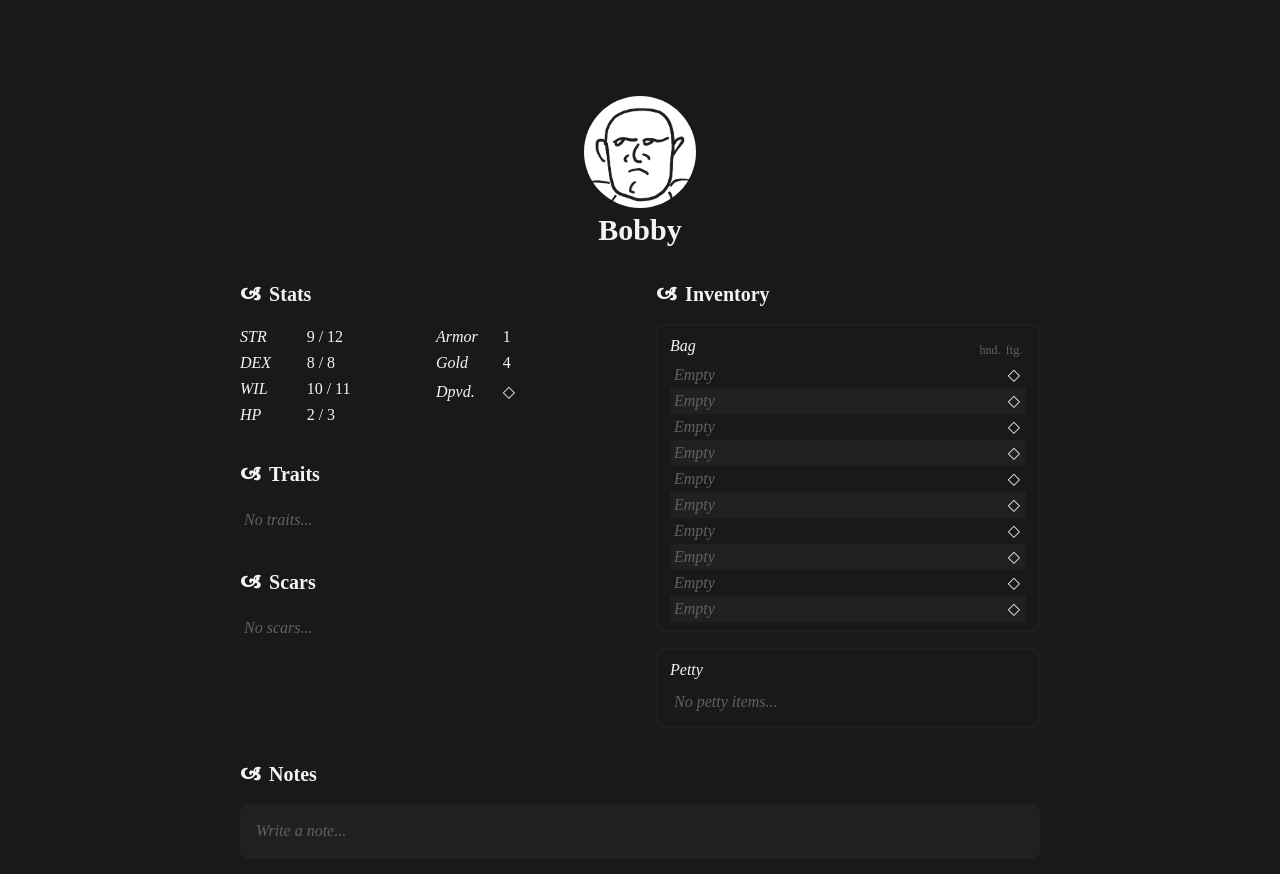
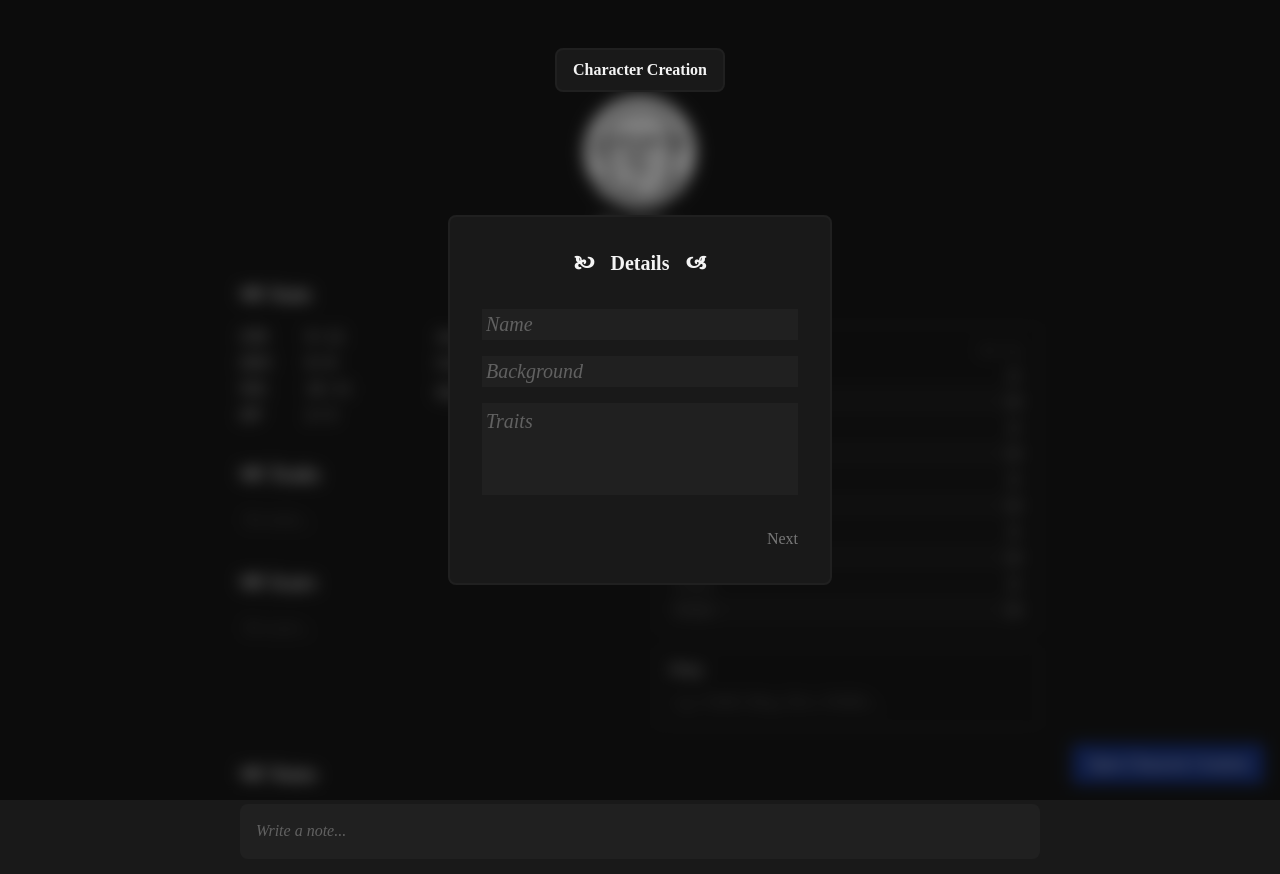
Before and after one commit to SyafiqSyech/char-sheet, a Vue app: page / in a window 1280 px wide. Shown: the top 874 px of the page. Built offline with nearby package versions, Linux system fonts and the light colour scheme; a web font is replaced by a local one.

Commit message:
made character creation popup ui

```diff
--- a/src/App.vue
+++ b/src/App.vue
@@ -22,9 +22,19 @@
     <Notes />
 
   </div>
+
+  <CharacterCreation v-if="showCharacterCreation" @close="showCharacterCreation = false" />
+  <button
+    class="fixed bottom-4 right-4 bg-blue-900 text-white px-4 py-2 rounded shadow"
+    @click="showCharacterCreation = true"
+  >
+    Open Character Creation
+  </button>
+
 </template>
 
 <script setup lang="ts">
+import { ref } from 'vue';
 import image from './assets/bob.png';
 
 import Profile from './sections/Profile.vue';
@@ -33,4 +43,8 @@ import Traits from './sections/Traits.vue';
 import Scars from './sections/Scars.vue';
 import Inventory from './sections/Inventory.vue';
 import Notes from './sections/Notes.vue';
+
+import CharacterCreation from './components/popups/CharacterCreation.vue';
+
+const showCharacterCreation = ref(true);
 </script>
--- a/src/components/inputs/TextAreaInput.vue
+++ b/src/components/inputs/TextAreaInput.vue
@@ -6,7 +6,7 @@
       @input="handleInput"
       ref="textAreaInput"
       class="input text-area-input p-1 w-full overflow-x-hidden"
-      rows="1"
+      :rows="initHeight"
       spellcheck="false"
       autocorrect="off"
       autocomplete="off"
@@ -28,6 +28,10 @@ export default {
     maxChars: {
       type: Number,
       default: null
+    },
+    initHeight: {
+      type: Number,
+      default: 1
     },
     maxHeight: {
       type: Boolean,
--- a/src/components/inputs/TextInput.vue
+++ b/src/components/inputs/TextInput.vue
@@ -2,11 +2,11 @@
   <div>
     <input
       type="text"
-      :placeholder="placeholder"
+      :placeholder="disable ? '' : placeholder"
       v-model="content"
       @input="handleInput"
       ref="textInput"
-      :class="`input p-1 w-full h-full disabled:hover:!bg-transparent disabled:text-tertiary disabled:line-through ${textEnd ? 'text-end' : ''}`"
+      :class="`input p-1 w-full h-full disabled:hover:!bg-transparent disabled:line-through ${textEnd ? 'text-end' : ''}`"
       rows="1"
       spellcheck="false"
       autocorrect="off"
--- /dev/null
+++ b/src/components/popups/CharacterCreation.vue
@@ -0,0 +1,154 @@
+<template>
+  <div
+    class="z-20 top-0 left-0 w-full h-full flex justify-center items-center bg-black/50 backdrop-blur-sm fixed"
+    @click.self="$emit('close')"
+  >
+
+    <div class="text-center absolute top-12 py-2 px-4 bg-bg-primary rounded-lg border-2 border-bg-secondary font-semibold">
+      Character Creation
+    </div>
+
+    <div class="w-96 p-8 bg-bg-primary rounded-lg border-2 border-bg-secondary">
+
+      <div v-if="step === 1">
+        <div class="flex justify-center text-xl font-semibold gap-4">
+          <div>🙤</div>
+          <div>Details</div>
+          <div>🙦</div>
+        </div>
+        <div class="flex flex-col gap-4 my-8">
+          <TextInput class="bg-bg-secondary text-xl" placeholder="Name" v-model="form.name" />
+          <TextInput class="bg-bg-secondary text-xl" placeholder="Background" v-model="form.background" />
+          <TextAreaInput class="bg-bg-secondary text-xl" placeholder="Traits" :initHeight="3" v-model="form.traits"  />
+        </div>
+      </div>
+
+      <div v-if="step === 2">
+        <div class="flex justify-center text-xl font-semibold gap-4">
+          <div>🙤</div>
+          <div>Stats</div>
+          <div>🙦</div>
+        </div>
+        <div class="grid grid-cols-3 gap-4 my-8 text-lg">
+          <TextInput class="bg-bg-secondary" placeholder="STR" v-model="form.str" />
+          <TextInput class="bg-bg-secondary" placeholder="DEX" v-model="form.dex" />
+          <TextInput class="bg-bg-secondary" placeholder="WIL" v-model="form.wil" />
+          <TextInput class="bg-bg-secondary" placeholder="HP" v-model="form.hp" />
+          <TextInput class="bg-bg-secondary" placeholder="Armor" v-model="form.armor" />
+          <TextInput class="bg-bg-secondary" placeholder="Gold" v-model="form.gold" />
+        </div>
+      </div>
+
+      <div v-if="step === 3">
+        <div class="flex justify-center text-xl font-semibold gap-4">
+          <div>🙤</div>
+          <div>Inventory</div>
+          <div>🙦</div>
+        </div>
+        <div class="flex flex-col gap-4 my-8">
+          <div>
+            <div class="italic mb-1">Bag</div>
+            <div class="flex flex-col gap-2">
+              <template v-for="i in bagItems.length" :key="i - 1">
+                <TextInput
+                  class="bg-bg-secondary"
+                  placeholder="Empty"
+                  v-model="bagItems[i - 1]"
+                />
+              </template>
+              <div class="flex gap-2">
+                <div
+                  v-if="bagItems.length > 1"
+                  class="flex-1 text-[#787878] !text-sm py-1 px-3 text-center hover:bg-bg-secondary border-2 border-bg-secondary rounded-full cursor-pointer select-none"
+                  @click="removeItem"
+                >
+                  - Remove Item
+                </div>
+                <div
+                  v-if="bagItems.length < 10"
+                  class="flex-1 text-[#787878] !text-sm py-1 px-3 text-center hover:bg-bg-secondary border-2 border-bg-secondary rounded-full cursor-pointer select-none"
+                  @click="addItem"
+                >
+                  + Add Item
+                </div>
+              </div>
+            </div>
+          </div>
+          <div>
+            <div class="italic mb-1">Petty</div>
+            <TextAreaInput class="bg-bg-secondary" placeholder="e.g. Chalk, Ring, Dice, Pebble..." />
+          </div>
+        </div>
+      </div>
+
+      <div class="flex justify-between items-center text-secondary">
+        <button
+          class="hover:text-primary cursor-pointer"
+          :disabled="step === 1"
+          @click="prevStep"
+        >
+          <span v-if="step !== 1">Back</span>
+        </button>
+        <button
+          class="hover:text-primary cursor-pointer"
+          @click="nextStep"
+        >
+          {{ step === maxStep ? 'Finish' : 'Next' }}
+        </button>
+      </div>
+
+    </div>
+
+  </div>
+</template>
+
+<script setup lang="ts">
+import { ref } from 'vue';
+import TextInput from '../inputs/TextInput.vue';
+import TextAreaInput from '../inputs/TextAreaInput.vue';
+
+const step = ref(1);
+const maxStep = 3;
+
+const bagItems = ref<string[]>(['']);
+
+const form = ref({
+  name: '',
+  background: '',
+  traits: '',
+  str: '',
+  dex: '',
+  wil: '',
+  hp: '',
+  armor: '',
+  gold: '',
+  inventory: {
+    bag: [],
+    petty: '',
+  }
+});
+
+function nextStep() {
+  if (step.value < maxStep) {
+    step.value++;
+  } else {
+    // Submit form
+  }
+}
+
+function prevStep() {
+  if (step.value > 1) step.value--;
+}
+
+function addItem() {
+  if (bagItems.value.length < 10) {
+    bagItems.value.push('');
+  }
+}
+
+function removeItem() {
+  if (bagItems.value.length > 1) {
+    bagItems.value.pop();
+  }
+}
+</script>
--- a/src/components/Item.vue
+++ b/src/components/ui/Item.vue
@@ -1,7 +1,7 @@
 <template>
-  <div :class="`group w-full grid grid-cols-[1fr_1.5rem_1.5rem] odd:bg-bg-secondary ${fatigue ? '!bg-[#411e1e]' : ''}`">
+  <div :class="`group w-full grid grid-cols-[1fr_1.5rem_1.5rem] odd:bg-bg-secondary ${fatigue ? '!bg-[#332626] !text-[#ce7c7c]' : ''}`">
 
-    <TextInput placeholder="Empty" :disable="fatigue" />
+    <TextInput :placeholder="placeholder ?? 'Empty'" :disable="fatigue" />
 
     <template v-if="inventory">
 
@@ -21,14 +21,15 @@
 </template>
 
 <script setup lang="ts">
-import TextInput from '../components/inputs/TextInput.vue';
-import Checkbox from './inputs/Checkbox.vue';
+import TextInput from '../../components/inputs/TextInput.vue';
+import Checkbox from '../inputs/Checkbox.vue';
 
 interface Props {
   inventory?: boolean;
+  placeholder?: string;
 }
 
-const props = defineProps<Props>();
+defineProps<Props>()
 
 import { ref } from 'vue';
 
--- /dev/null
+++ b/src/components/ui/SectionTitle.vue
@@ -0,0 +1,13 @@
+<template>
+  <div class="mb-4 font-semibold flex gap-2">
+    <div class="!text-xl">🙦</div>
+    <div class="!text-xl">{{ title }}</div>
+  </div>
+</template>
+
+<script setup lang="ts">
+interface Props {
+  title: string;
+}
+defineProps<Props>();
+</script>
--- a/src/sections/Inventory.vue
+++ b/src/sections/Inventory.vue
@@ -1,10 +1,7 @@
 <template>
   <div>
 
-    <div class="mb-4 font-semibold flex gap-2">
-      <div class="!text-xl">🙦</div>
-      <div class="!text-xl">Inventory</div>
-    </div>
+    <SectionTitle title="Inventory" />
 
     <div class="flex flex-col gap-4">
 
@@ -27,7 +24,7 @@
 
       <div class="border-2 border-bg-secondary rounded-lg py-2 px-3">
         <div class="italic pb-1">Petty</div>
-        <TextAreaInput placeholder="No petty items..." />
+        <TextAreaInput placeholder="e.g. Chalk, Ring, Dice, Pebble..." />
       </div>
 
       <!-- <div class="">
@@ -43,5 +40,6 @@
 
 <script setup lang="ts">
 import TextAreaInput from '../components/inputs/TextAreaInput.vue';
-import Item from '../components/Item.vue';
+import Item from '../components/ui/Item.vue';
+import SectionTitle from '../components/ui/SectionTitle.vue';
 </script>
--- a/src/sections/Notes.vue
+++ b/src/sections/Notes.vue
@@ -1,10 +1,7 @@
 <template>
   <div class="lg:col-span-2">
 
-    <div class="mb-4 font-semibold flex gap-2">
-      <div class="!text-xl">🙦</div>
-      <div class="!text-xl">Notes</div>
-    </div>
+    <SectionTitle title="Notes" />
 
     <div class="bg-[#202020] rounded-lg p-4">
       <NoteInput placeholder="Write a note..." minHeight="48" />
@@ -15,4 +12,5 @@
 
 <script setup lang="ts">
 import NoteInput from '../components/inputs/NoteInput.vue';
+import SectionTitle from '../components/ui/SectionTitle.vue';
 </script>
--- a/src/sections/Scars.vue
+++ b/src/sections/Scars.vue
@@ -1,10 +1,7 @@
 <template>
   <div>
 
-    <div class="mb-4 font-semibold flex gap-2">
-      <div class="!text-xl">🙦</div>
-      <div class="!text-xl">Scars</div>
-    </div>
+    <SectionTitle title="Scars" />
 
     <TextAreaInput placeholder="No scars..." />
 
@@ -13,4 +10,5 @@
 
 <script setup lang="ts">
 import TextAreaInput from '../components/inputs/TextAreaInput.vue';
+import SectionTitle from '../components/ui/SectionTitle.vue';
 </script>
--- a/src/sections/Stats.vue
+++ b/src/sections/Stats.vue
@@ -1,9 +1,8 @@
 <template>
-  <div class="">
-    <div class="mb-4 font-semibold flex gap-2">
-      <div class="!text-xl">🙦</div>
-      <div class="!text-xl">Stats</div>
-    </div>
+  <div>
+
+    <SecitonTitle title="Stats" />
+
     <div class="grid grid-cols-2 items-start gap-2">
       <div class="grid grid-cols-[1fr_2fr] items-center">
         <div class="italic">STR</div>
@@ -22,14 +21,19 @@
         <textInput placeholder="0" initialText="4" />
         <div class="italic">Dpvd.</div>
         <div class="flex items-center p-1">
-          <Checkbox />
+          <Checkbox :modelValue="dpvd" @update:modelValue="dpvd = $event" />
         </div>
       </div>
     </div>
+
   </div>
 </template>
 
 <script setup lang="ts">
+import { ref } from 'vue';
 import Checkbox from '../components/inputs/Checkbox.vue';
 import TextInput from '../components/inputs/TextInput.vue';
+import SecitonTitle from '../components/ui/SectionTitle.vue';
+
+const dpvd = ref(false);
 </script>
--- a/src/sections/Traits.vue
+++ b/src/sections/Traits.vue
@@ -1,10 +1,7 @@
 <template>
   <div>
 
-    <div class="mb-4 font-semibold flex gap-2">
-      <div class="!text-xl">🙦</div>
-      <div class="!text-xl">Traits</div>
-    </div>
+    <SectionTitle title="Traits" />
 
     <TextAreaInput placeholder="No traits..." />
 
@@ -13,4 +10,5 @@
 
 <script setup lang="ts">
 import TextAreaInput from '../components/inputs/TextAreaInput.vue';
+import SectionTitle from '../components/ui/SectionTitle.vue';
 </script>
--- a/src/style.css
+++ b/src/style.css
@@ -5,7 +5,7 @@
   --color-primary-light: #f4f4f40d;
   --color-secondary: #787878;
   --color-tertiary: #616161;
-  --color-bg: #191919;
+  --color-bg-primary: #191919;
   --color-bg-secondary: #202020;
 
   --font-main: "Labrada", serif;
@@ -16,7 +16,7 @@
 }
 
 body {
-  @apply py-24 px-4 text-primary bg-bg;
+  @apply py-24 px-4 text-primary bg-bg-primary;
 }
 
 .input:hover {
```
